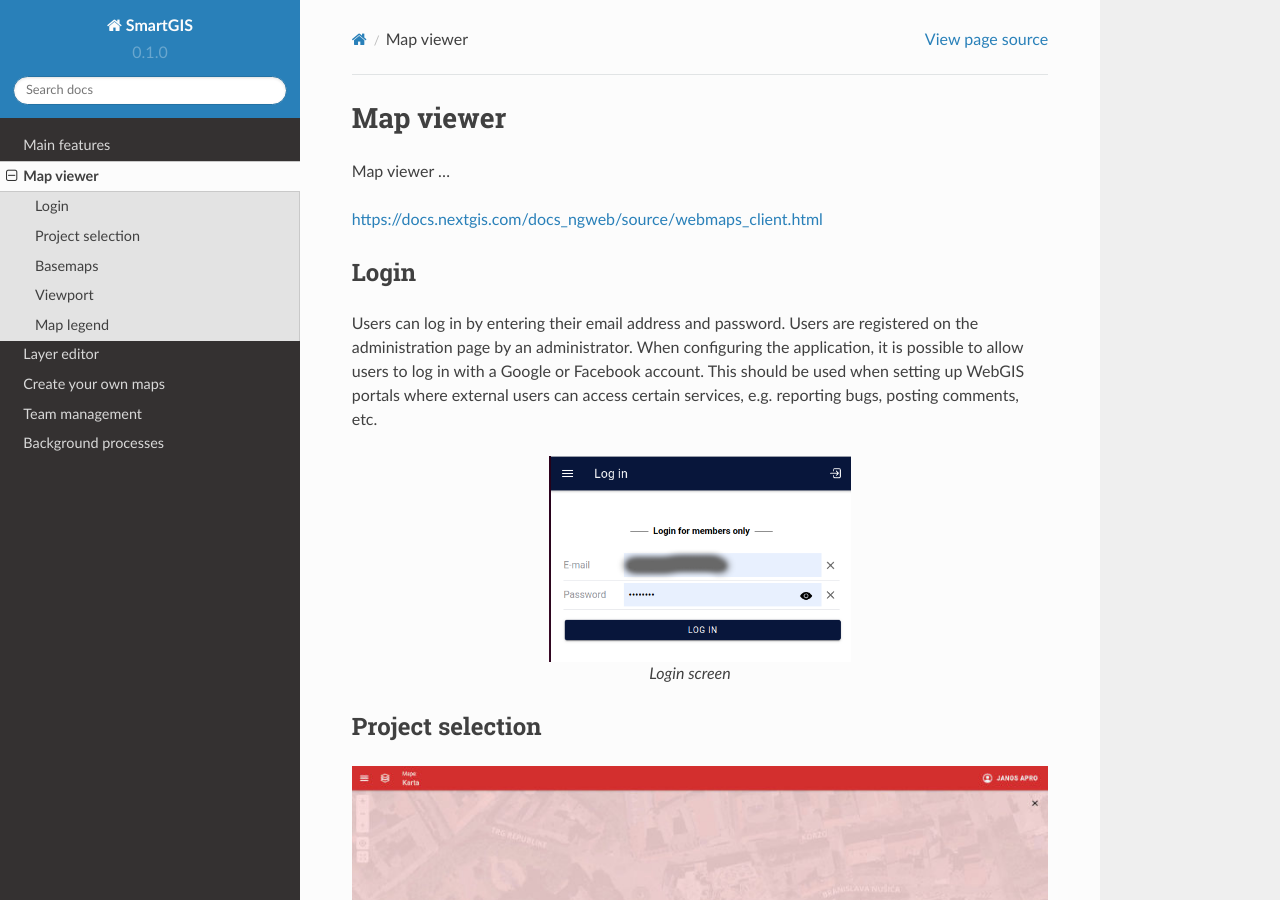
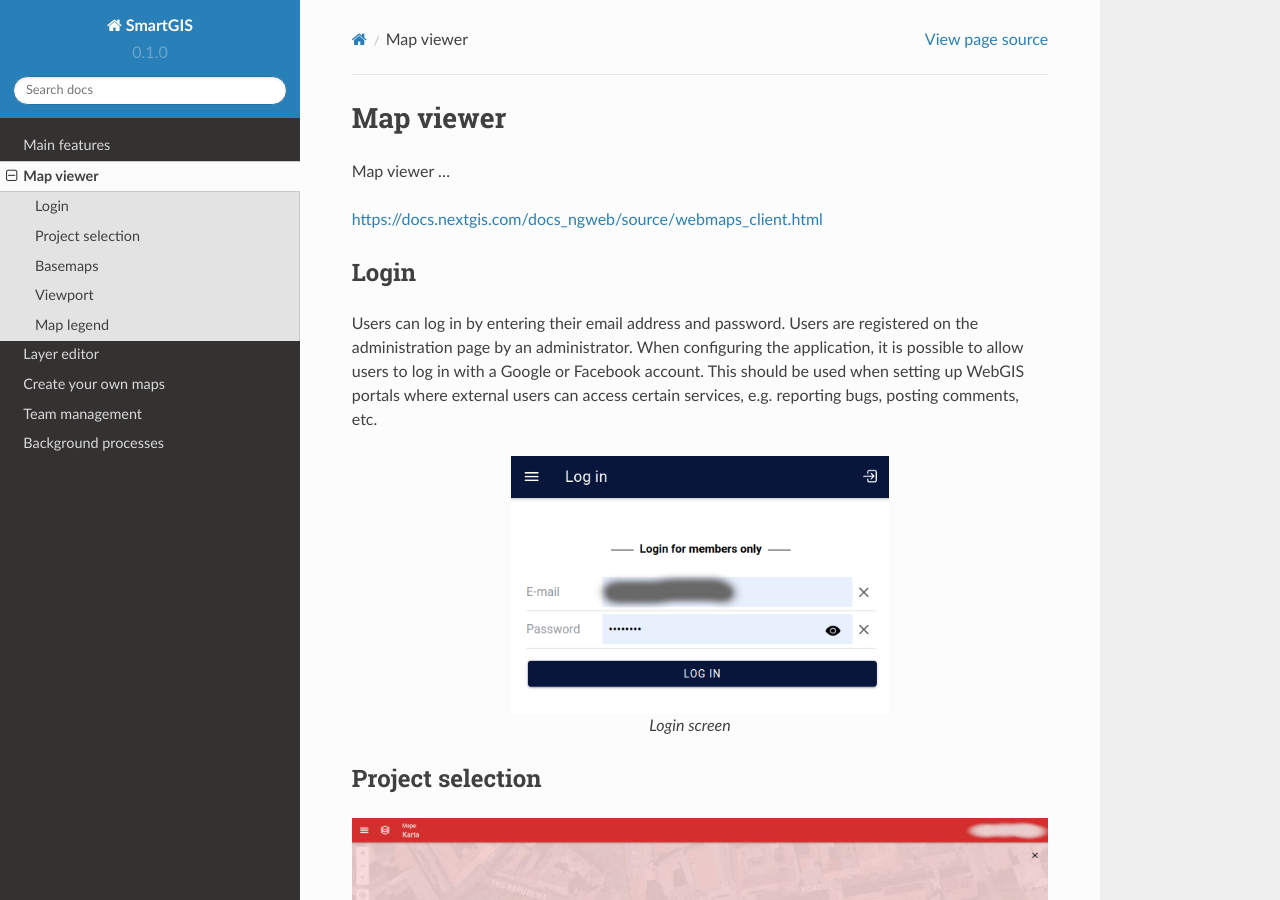
Before and after one commit to aprojanos/smartgis-tutorial, a Sphinx documentation site: the page built from docs/source/viewer.rst, in a window 1280 px wide and 900 px high. Built offline with Sphinx 7.4.7 and the Read the Docs theme 2.0.0, drawn with Linux system fonts in a browser that asks for light colours.

Commit message:
images changed

```diff
--- a/docs/source/viewer.rst
+++ b/docs/source/viewer.rst
@@ -15,7 +15,7 @@ When configuring the application, it is possible to allow users to log in with a
 .. figure:: images/Login.png
    :name: login
    :align: center
-   :width: 8cm
+   :width: 10cm
 
    Login screen
 
```
Also changed, not shown: docs/source/images/Login.png, docs/source/images/SU-select-project.jpg.
